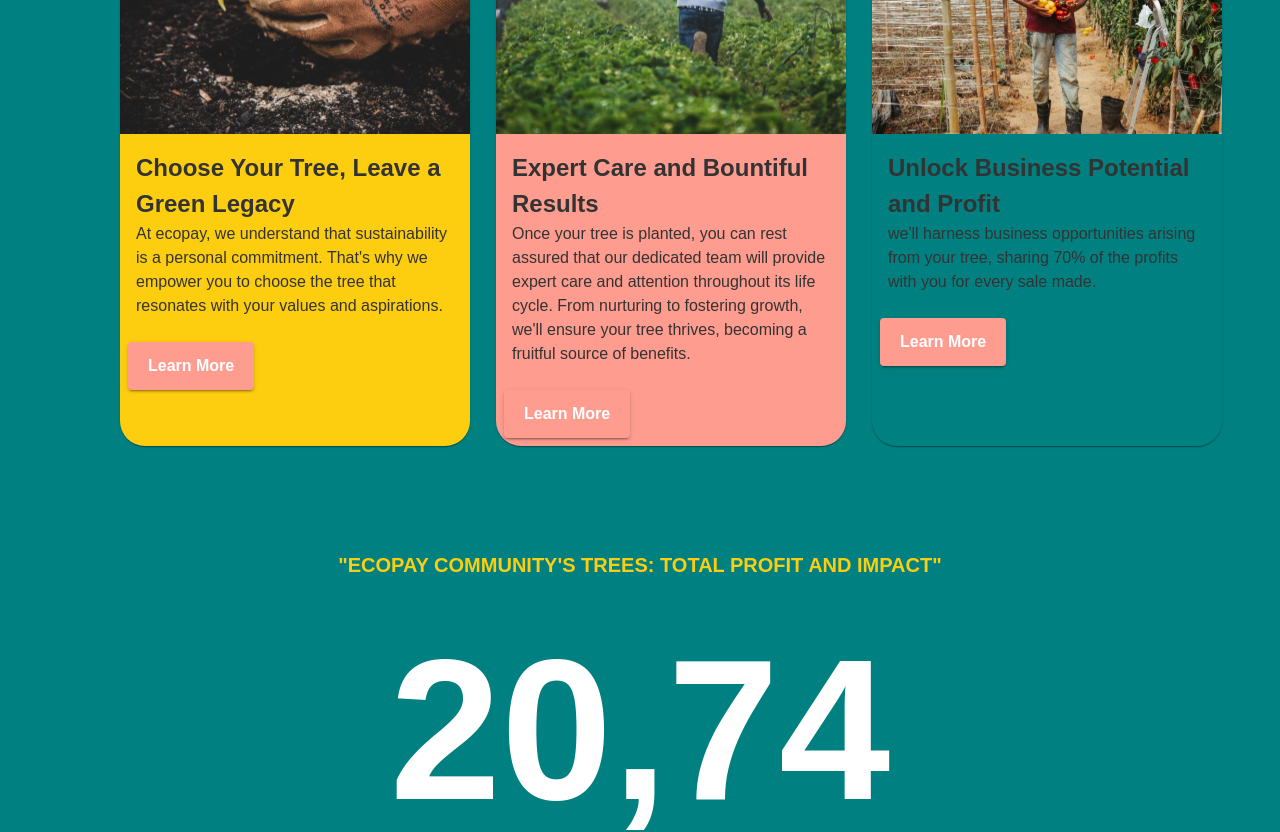
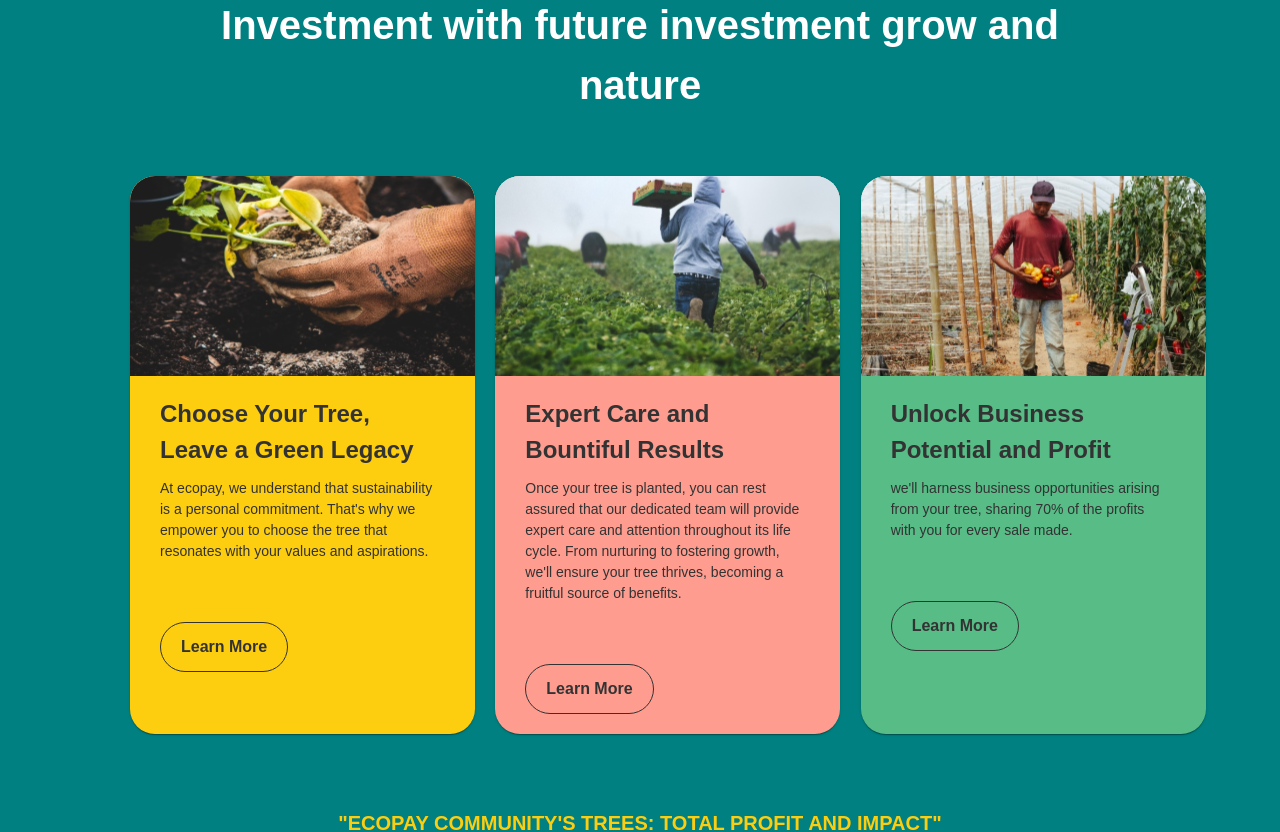
Before and after one commit to betting-movie/nextjs-frontend, a Next.js app: page / in a window 1280 px wide. Shown: the part 640-1472 px from the top of the page. Built offline with nearby package versions, Linux system fonts and the light colour scheme.

Commit message:
create card in plantation scope component

```diff
--- a/src/modules/Home/PlatationScope.jsx
+++ b/src/modules/Home/PlatationScope.jsx
@@ -34,22 +34,64 @@ const cardData = [
     bgImage: "/images/ScopeCardImage/GreenCurve.svg",
     heading: "Unlock Business Potential and Profit",
     desc: "we'll harness business opportunities arising from your tree, sharing 70% of the profits with you for every sale made.",
-    color: "#008080",
+    color: "#57BC86",
   },
 ];
 
 const CustomPlatationScope = styled(Box)(({ theme }) => ({
+  padding: "30px",
   ".card-heading": {
     fontWeight: "700",
     fontSize: "24px",
     color: "#333333",
+    lineHeight: "36px",
   },
   ".card-description": {
     fontWeight: "400",
-    fontSize: "16px",
+    fontSize: "14px",
     color: "#333333",
+    marginTop: "10px",
+    lineHeight: "21px",
   },
-  [theme.breakpoints.down("md")]: {},
+  ".platation-scope-heading": {
+    fontWeight: "700",
+    fontSize: "20px",
+    lineHeight: "30px",
+    color: "#FDCE10",
+    textAlign: "center",
+  },
+  ".platation-scope-description": {
+    fontWeight: "700",
+    fontSize: "40px",
+    lineHeight: "60px",
+    color: "#FFFFFF",
+    textAlign: "center",
+    width: "80%",
+    margin: "auto",
+    padding: "40px 20px 60px 20px",
+  },
+  [theme.breakpoints.down("md")]: {
+    padding: "30px",
+    ".card-heading": {
+      fontSize: "16px",
+      lineHeight: "24px",
+    },
+    ".card-description": {
+      fontSize: "10px",
+      lineHeight: "14px",
+    },
+    ".platation-scope-heading": {
+      fontSize: "10px",
+      lineHeight: "15px",
+      padding: "10px 14px 8px 14px",
+    },
+    ".platation-scope-description": {
+      fontSize: "20px",
+      lineHeight: "30px",
+      width: "100%",
+      padding: "10px 14px 8px 14px",
+    },
+  },
 
   [theme.breakpoints.down("sm")]: {},
 }));
@@ -58,16 +100,18 @@ const PlatationScope = () => {
   return (
     <CustomPlatationScope>
       <Box>
-        <Typography>HOW OUR TREES PLANTATION MAKE YOUR MONEY?</Typography>
-        <Typography>
+        <Typography className="platation-scope-heading">
+          HOW OUR TREES PLANTATION MAKE YOUR MONEY?
+        </Typography>
+        <Typography className="platation-scope-description">
           We plant in 10+ Cities through Profitable Future Investment with
           future investment grow and nature{" "}
         </Typography>
       </Box>
       <Grid
         container
-        spacing={1}
-        sx={{ p: { xs: "16px 16px 16px 24px", md: "1px 40px 64px 120px" } }}
+        spacing={2}
+        sx={{ p: { xs: "16px 16px 16px 24px", md: "1px 40px 4px 100px" } }}
       >
         {cardData.map((data) => (
           <Grid item sx={12} lg={4} key={data.id}>
@@ -75,18 +119,38 @@ const PlatationScope = () => {
               sx={{
                 borderRadius: "25px",
                 background: data.color,
-                maxWidth: 350,
+                maxWidth: 345,
               }}
             >
-              <CardMedia image={data.img} sx={{ height: 250 }} />
-              <CardContent>
+              <CardMedia image={data.img} sx={{ height: 200 }} />
+              <CardContent
+                sx={{
+                  p: { xs: "16px 20px 16px 24px", md: "20px 38px 10px 30px" },
+                }}
+              >
                 <Typography className="card-heading">{data.heading}</Typography>
                 <Typography className="card-description">
                   {data.desc}
                 </Typography>
               </CardContent>
-              <CardActions>
-                <Button>Learn More</Button>
+              <CardActions
+                sx={{
+                  p: { xs: "16px 16px 16px 24px", md: "0px 30px 20px 30px" },
+                }}
+              >
+                <Button
+                  disableElevation
+                  sx={{
+                    padding: "15px, 36px, 15px, 36px",
+                    borderRadius: "100px",
+                    background: data.color,
+                    color: "#333",
+                    border: "1px solid #333",
+                    marginTop: "50px",
+                  }}
+                >
+                  Learn More
+                </Button>
               </CardActions>
             </Card>
           </Grid>
```
